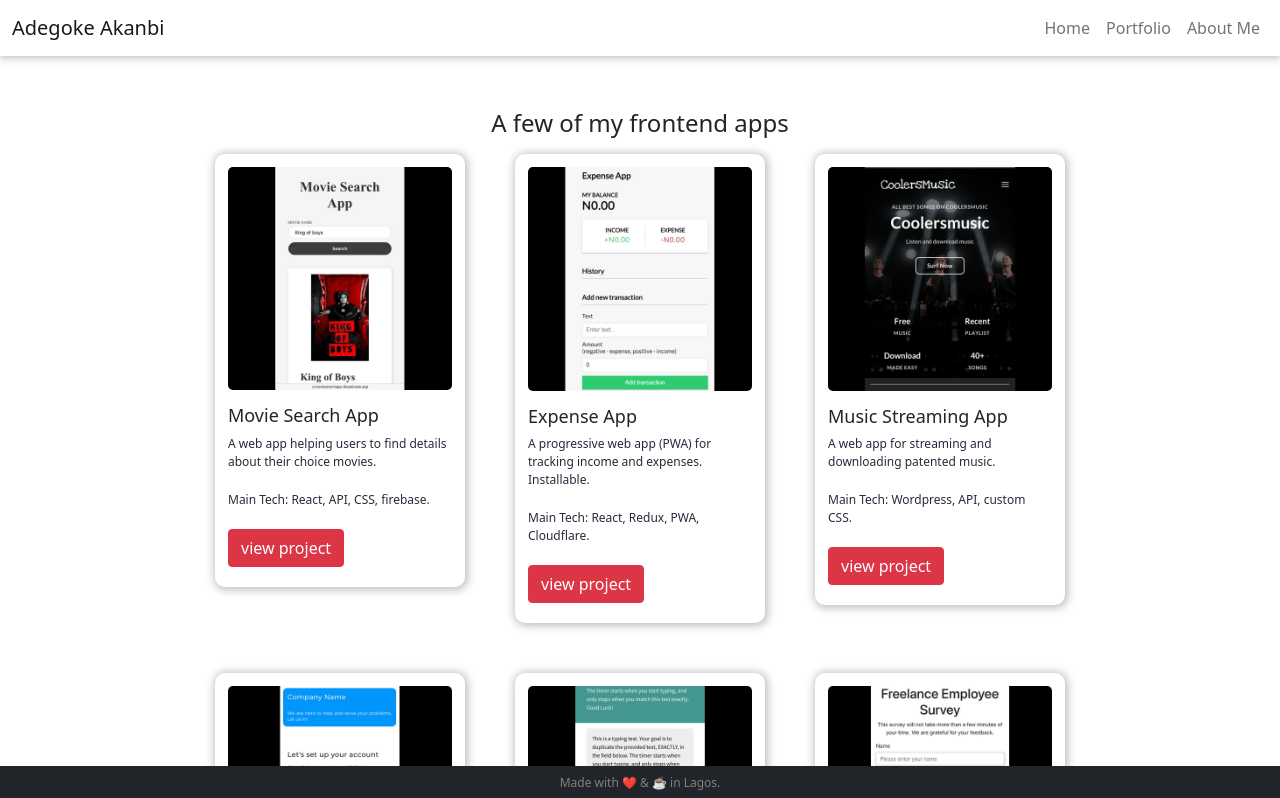
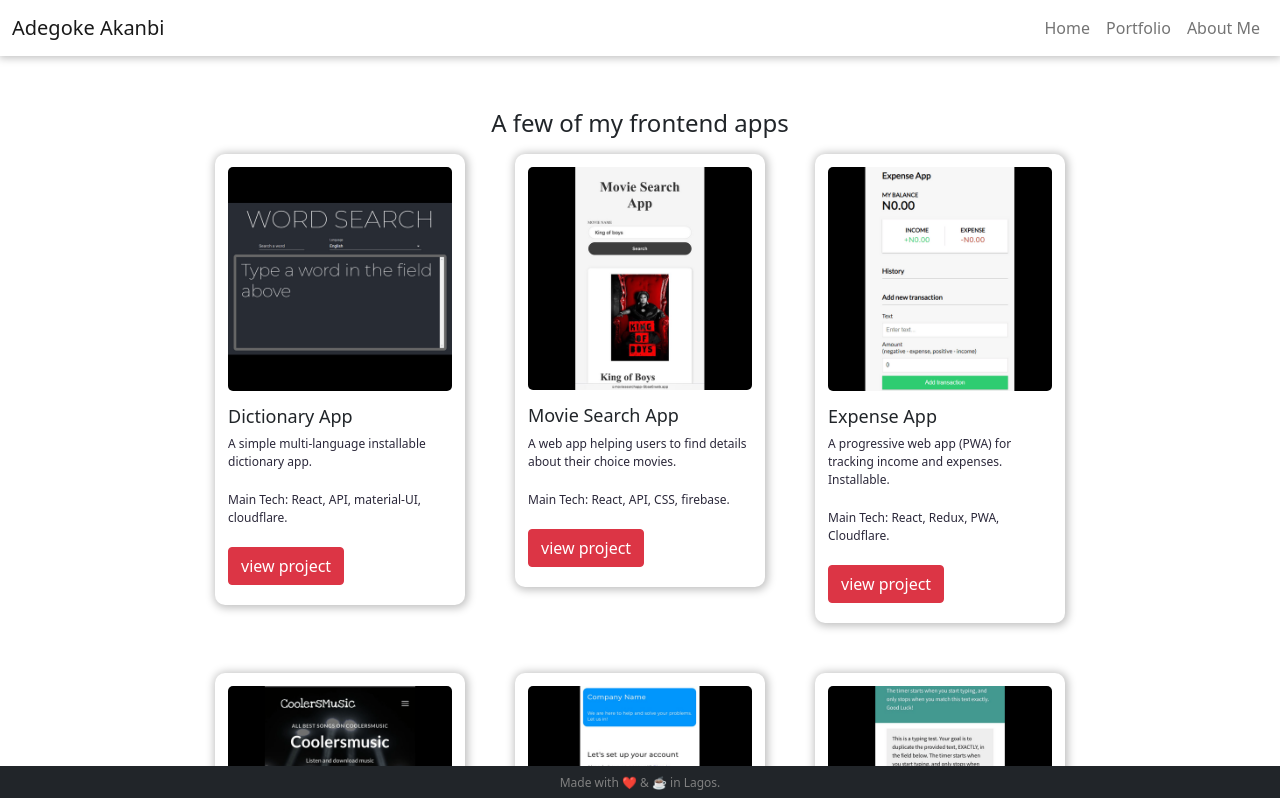
Before and after one commit to wcoolers/portfolio, a React (Create React App) app: page /portfolio in a window 1280 px wide. Shown: the top 798 px of the page. Built offline with nearby package versions, Linux system fonts and the light colour scheme.

Commit message:
added dictionary app project

```diff
--- a/src/components/Portfolio.js
+++ b/src/components/Portfolio.js
@@ -9,6 +9,14 @@ export const Portfolio = () => {
                 <Col>
                     <h4 className="text-center mb-3">A few of my frontend apps</h4>
                     <div className='projects mb-3'>
+                        <Project
+                            src="dictionary.png"
+                            alt="screenshot of website"
+                            title="Dictionary App"
+                            text="A simple multi-language installable dictionary app."
+                            siteLink="https://dictionary-app.pages.dev/"
+                            tech="React, API, material-UI, cloudflare."
+                        />
                         <Project
                             src="moviesearch.png"
                             alt="screenshot of website"
```
Also changed, not shown: public/imgs/dictionary.png (added).
